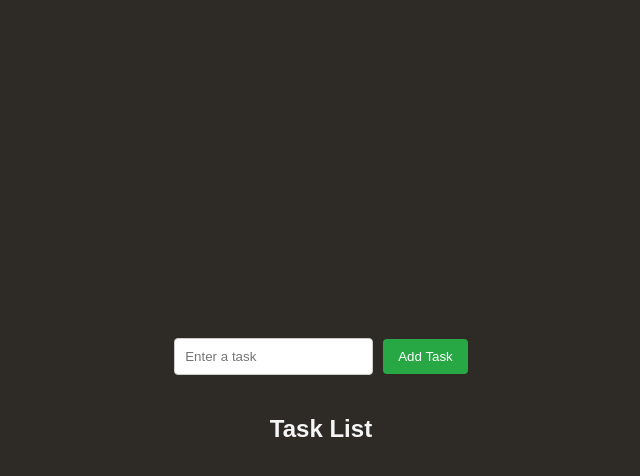
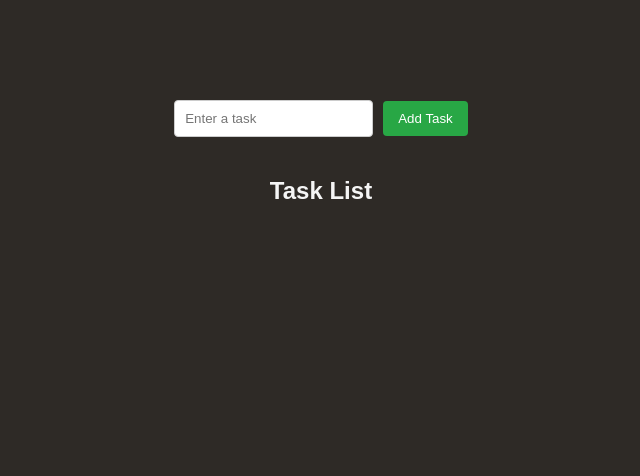
Before and after one commit to NirmalSingh100754/To-Do-List-with-React, a React (Vite) app: page / in a window 1280 px wide. Shown: the top 476 px of the page, without its empty margins (319-959 px from the left). Built offline with nearby package versions, Linux system fonts and the light colour scheme.

Commit message:
css improved

```diff
--- a/src/App.css
+++ b/src/App.css
@@ -6,7 +6,8 @@
   position: fixed;
   width: 100%;
   flex-direction: column;
-  justify-content: center;
+  /* justify-content: center;  */
+  padding-top: 100px;
   align-items: center;
   background-color: rgb(46, 42, 38);
 }
@@ -37,10 +38,15 @@
 
 ul {
   list-style-type: none;
-  padding: 0;
+  padding: 10px;
 }
 
 li {
+  display: flex;
+  width: 50vh;
+  flex-direction: row;
+  justify-content: space-between;
+  align-items: center;
   padding: 10px;
   border: 1px solid #ddd;
   margin-bottom: 5px;
```
